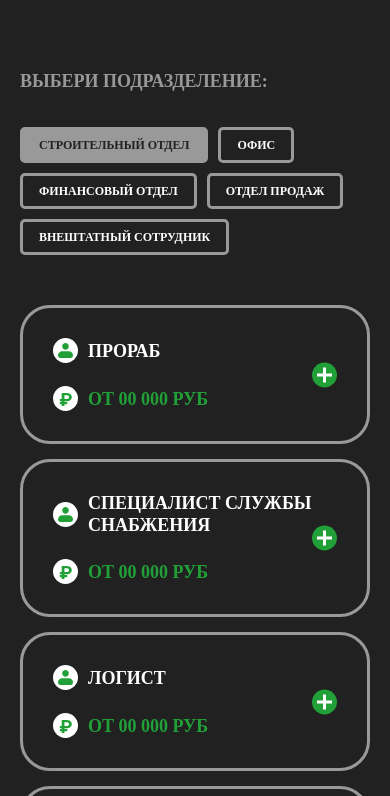
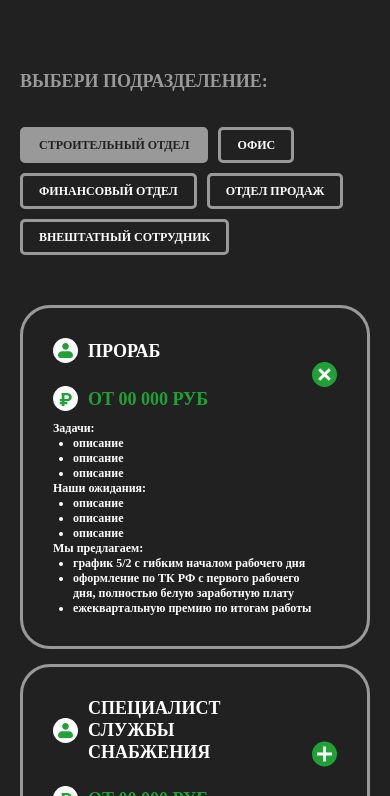
Before and after one commit to DimitrusB/alpha, a plain HTML site: page index.html in a window 390 px wide. Both pictures are taken after a click on the picture 324 px from the left and 1494 px from the top of the page. Shown: the part 1120-1916 px from the top of the page. Drawn offline with Linux system fonts and the light colour scheme.

Commit message:
devis fix

```diff
--- a/css/mobile991.css
+++ b/css/mobile991.css
@@ -180,13 +180,21 @@
     padding-top: 35px;
     padding-bottom: 35px;
   }
-
-  .devision__item {
+.devision__item{
+  position: static;
+  width: 100%;
+  height: auto;
+  display: flex;
+  justify-content: space-between;
+  flex-wrap: wrap;
+  flex-direction: row;
+}
+  .devision__item_plus {
     position: static;
     width: auto;
     height: auto;
     display: flex;
-    flex-direction: row;
+    flex-direction: column;
     justify-content: space-between;
     align-items: center;
     padding: 30px;
@@ -337,6 +345,7 @@
     align-items: center;
     gap: 20px;
     padding-bottom: 35px;
+    justify-content: center;
   }
   .ourproduct__item {
     width: 165px;
@@ -653,11 +662,23 @@
 
   .more__info {
     color: rgb(255, 255, 255);
-
+    padding-top: 10px;
     font-size: 12px;
     font-weight: 700;
     line-height: 15px;
     letter-spacing: 0%;
     text-align: left;
   }
+
+  .more__info_item{
+    margin: 0;
+    position: relative;
+    right: 40px;
+  }
+
+  .more__info_item_li{
+    position: relative;
+    left: 20px;
+  }
+
 }
--- a/source/js/devision.js
+++ b/source/js/devision.js
@@ -9,7 +9,7 @@ work.forEach((element, index) => {
   card.classList.add("devision__item_plus");
   card.innerHTML = `
   <div class="devision__item">
- <div style="display: flex; flex-direction: column; gap: 23px">
+ <div style="display: flex; flex-direction: column; gap: 23px; width: 225px;">
     <div class="devision__item_cloud">
       <img src="./img/vacancy.svg" alt="vacancy">
       <span class="devision__item_work devision">${element.worker}</span>
@@ -19,28 +19,47 @@ work.forEach((element, index) => {
       <span class="devision__item_work price">от ${element.price} руб</span>
     </div>
     </div>
-    <img src="${element.icon}" alt="more" class="btn__more">
+    <img src="${
+      element.icon
+    }" alt="more" class="btn__more" data-index="${index}">
     <div class="more__info hidden">
     <ul class="more__info_item">Задачи:
     ${element.tasks
-        .map((task) => `<li class="more__info_item">${task}</li>`)
+      .map((task) => `<li class="more__info_item_li">${task}</li>`)
       .join("")}
     </ul>
     <ul class="more__info_item">Наши ожидания:
     ${element.expectations
-        .map((exp) => `<li class="more__info_item">${exp}</li>`)
+      .map((exp) => `<li class="more__info_item_li">${exp}</li>`)
       .join("")}
     </ul>
     <ul class="more__info_item">Мы предлагаем:
     ${element.offers
-        .map((offers) => `<li class="more__info_item">${offers}</li>`)
+      .map((offers) => `<li class="more__info_item_li">${offers}</li>`)
       .join("")}
     </ul>
    </div>
     </div>
+
       `;
 
   devItem.appendChild(card);
 });
 
 const btnMore = document.querySelectorAll(".btn__more");
+
+btnMore.forEach(btn => {
+  btn.addEventListener("click", () => {
+    const index = parseInt(btn.getAttribute("data-index"));
+
+    const hiddenDiv = btn.parentElement.querySelector(".more__info");
+
+    if (hiddenDiv.classList.contains("hidden")) {
+      hiddenDiv.classList.remove("hidden");
+      btn.style.rotate = "45deg";
+    } else {
+      hiddenDiv.classList.add("hidden");
+      btn.style.rotate = "none";
+    }
+  });
+});
```
Lines whose indentation alone changed are shown as unchanged.
